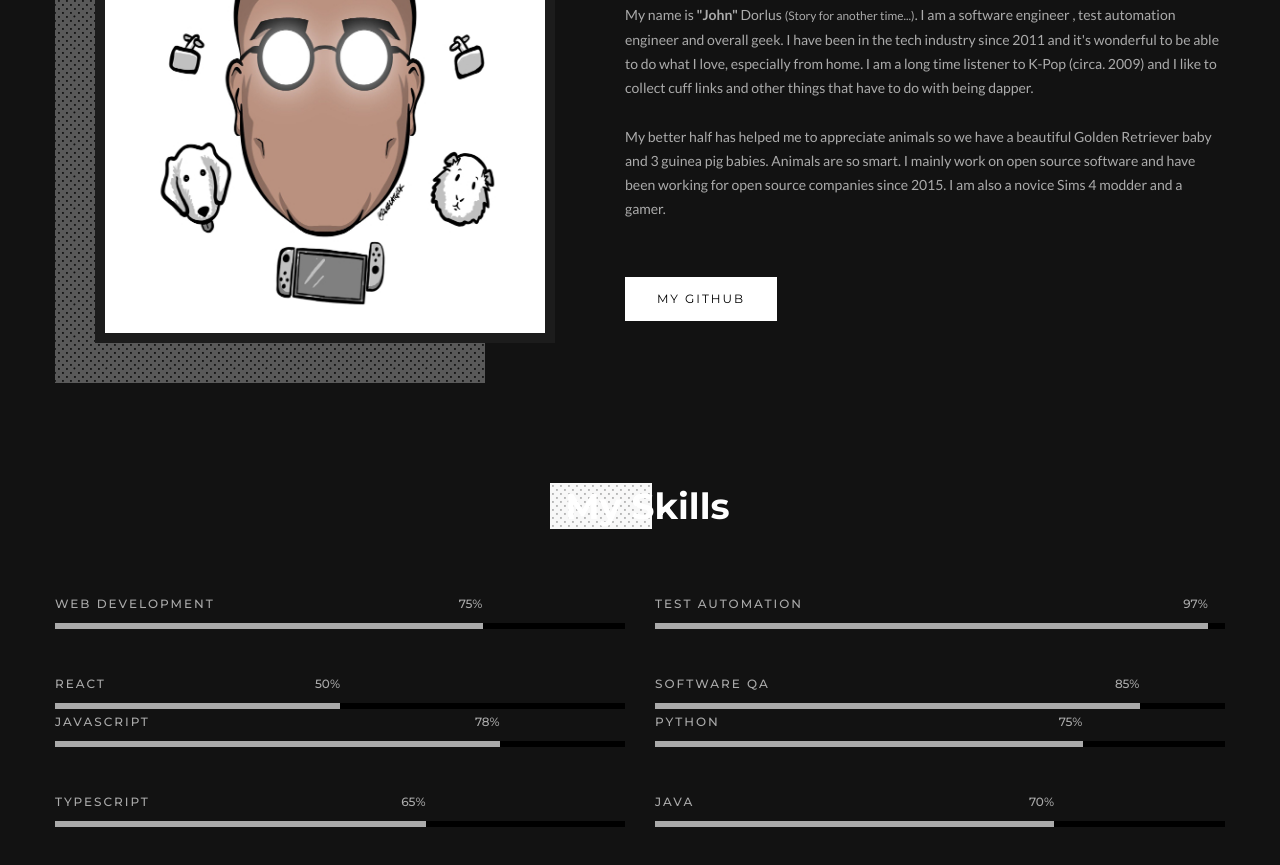
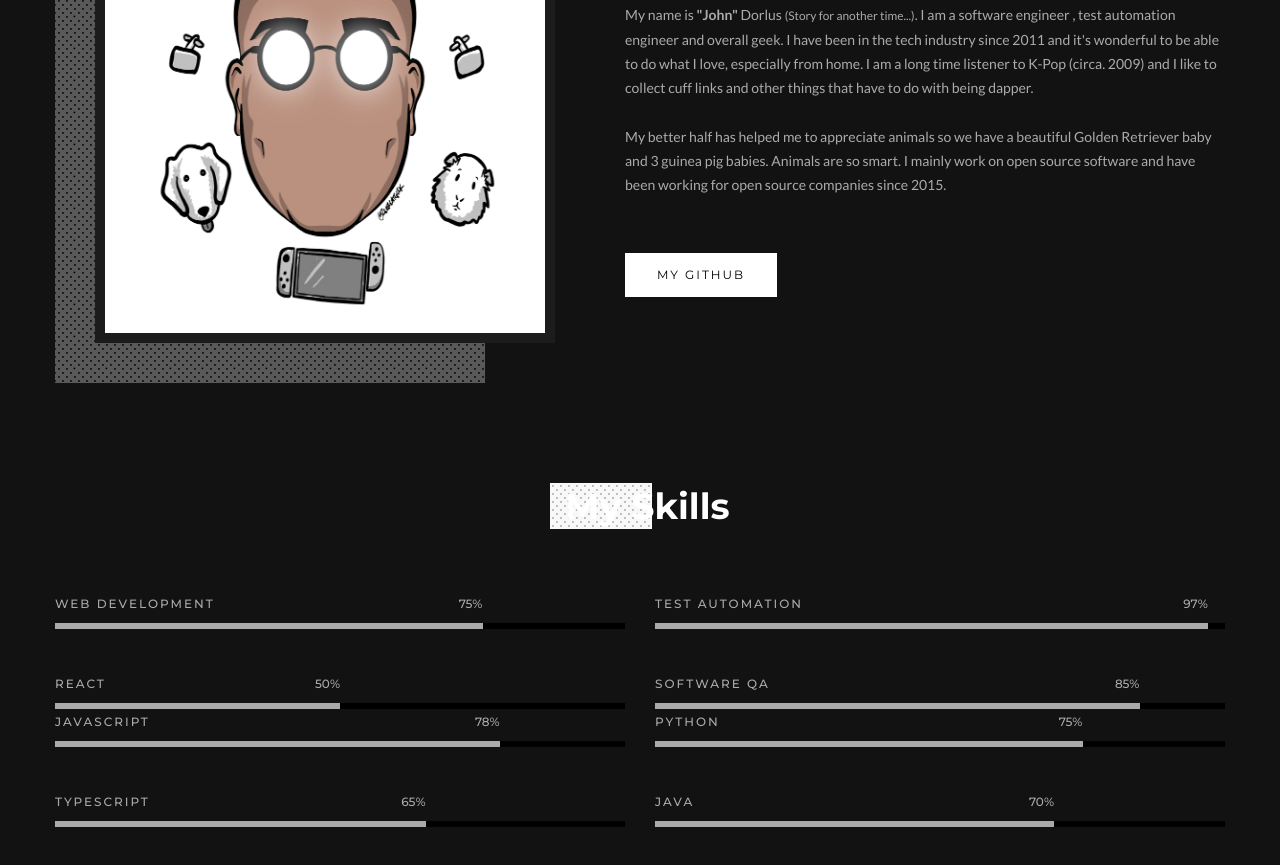
Before and after one commit to cuff-links/powercoder.tech, a plain HTML site: page index.html in a window 1280 px wide. Shown: the part 1100-1965 px from the top of the page. Drawn offline with nearby package versions, Linux system fonts and the light colour scheme; files whose address does not match are found by name.

Commit message:
Small edit to text.

```diff
--- a/index.html
+++ b/index.html
@@ -178,7 +178,7 @@
                                         Retriever baby and 3 guinea
                                         pig babies. Animals are so smart. I mainly work on open source software and have
                                         been working for open source
-                                        companies since 2015. I am also a novice Sims 4 modder and a gamer.
+                                        companies since 2015.
                                     </p>
                                 </div>
                                 <div class="profile-action-btn">
```
